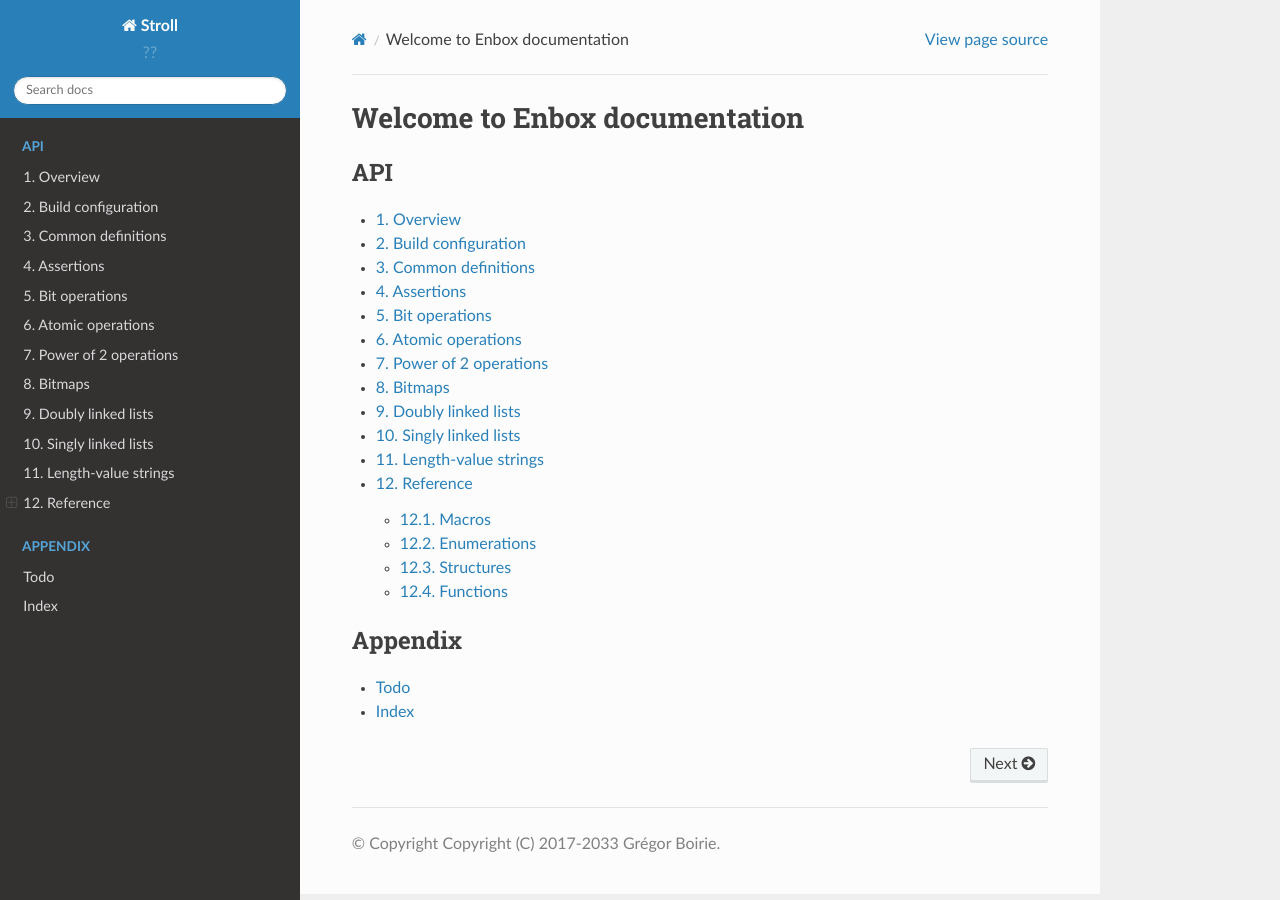
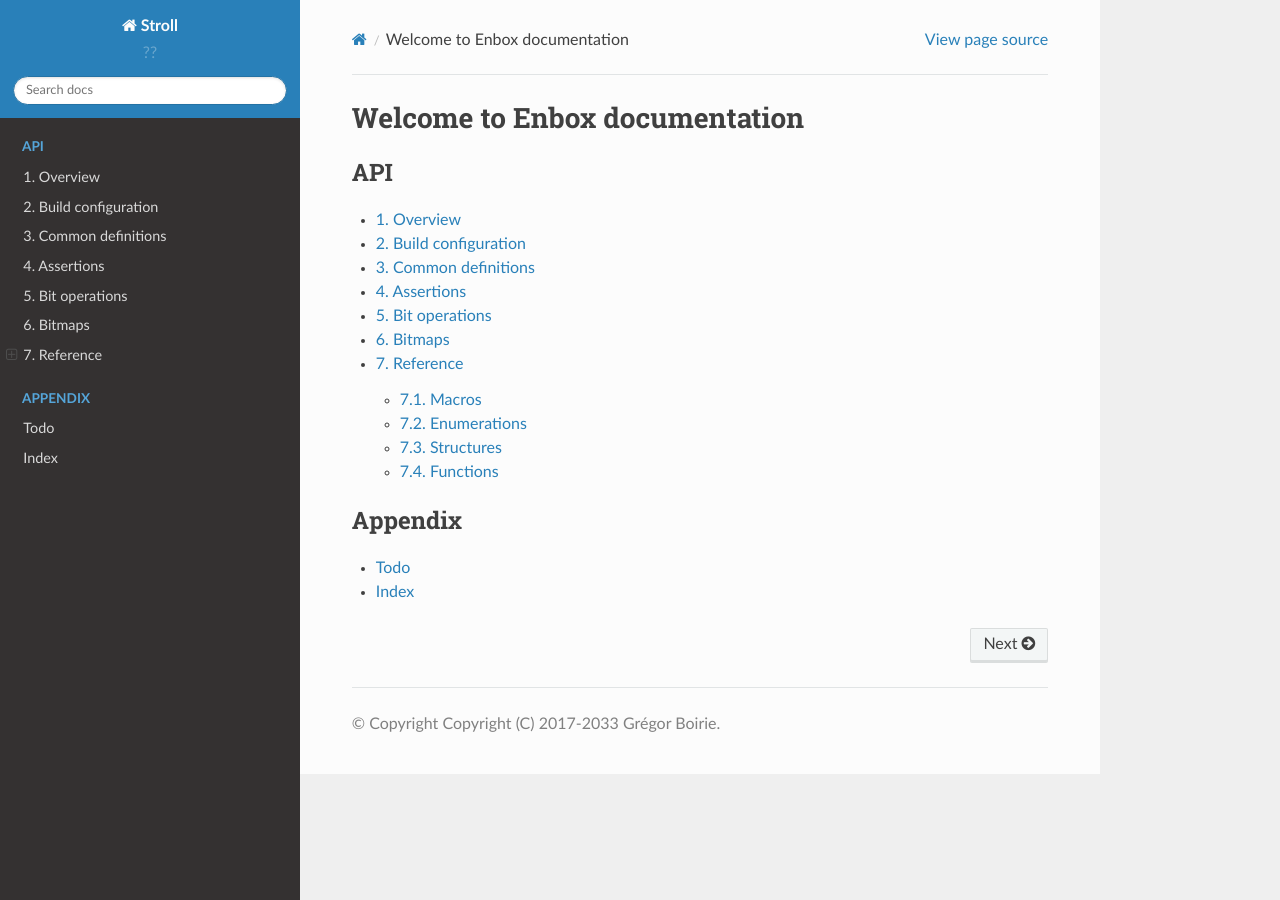
Before and after one commit to grgbr/stroll, a Sphinx documentation site: the page built from sphinx/index.rst, in a window 1280 px wide. Built offline with Sphinx 7.4.7 and the Read the Docs theme 2.0.0, drawn with Linux system fonts in a browser that asks for light colours; pages that are not in the unit, such as notebooks, are missing from menus.

Commit message:
doc: cleanup

```diff
--- a/sphinx/api.rst
+++ b/sphinx/api.rst
@@ -111,12 +111,6 @@ operations. These are:
       * :c:func:`stroll_bops_hweight`
       * :c:func:`stroll_bops32_hweight`
       * :c:func:`stroll_bops64_hweight`
-
-Atomic operations
-=================
-
-Power of 2 operations
-=====================
 
 .. index:: bitmaps, bmap
 
@@ -251,15 +245,6 @@ These are:
       * :c:func:`stroll_bmap64_toggle_mask`
       * :c:func:`stroll_bmap64_toggle_range`
       * :c:func:`stroll_bmap64_toggle_all`
-
-Doubly linked lists
-===================
-
-Singly linked lists
-===================
-
-Length-value strings
-====================
 
 Reference
 =========
```
